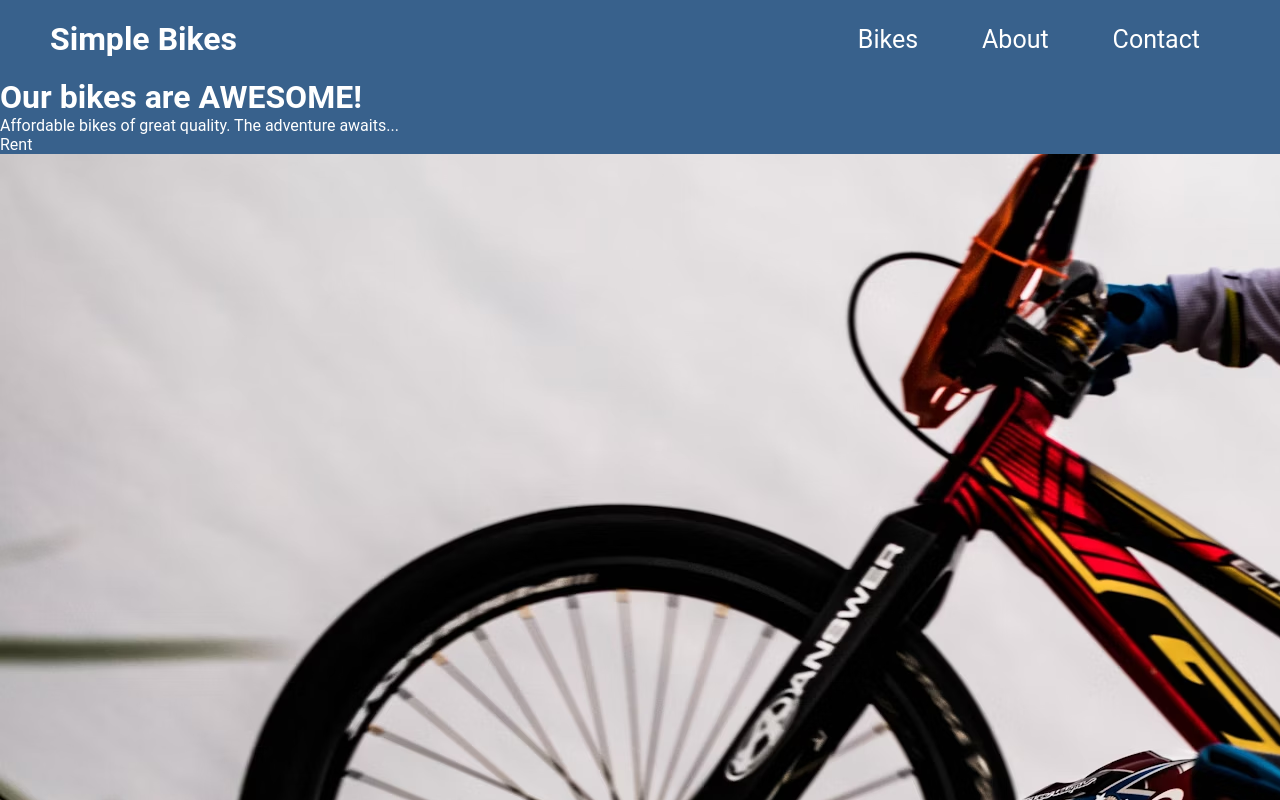
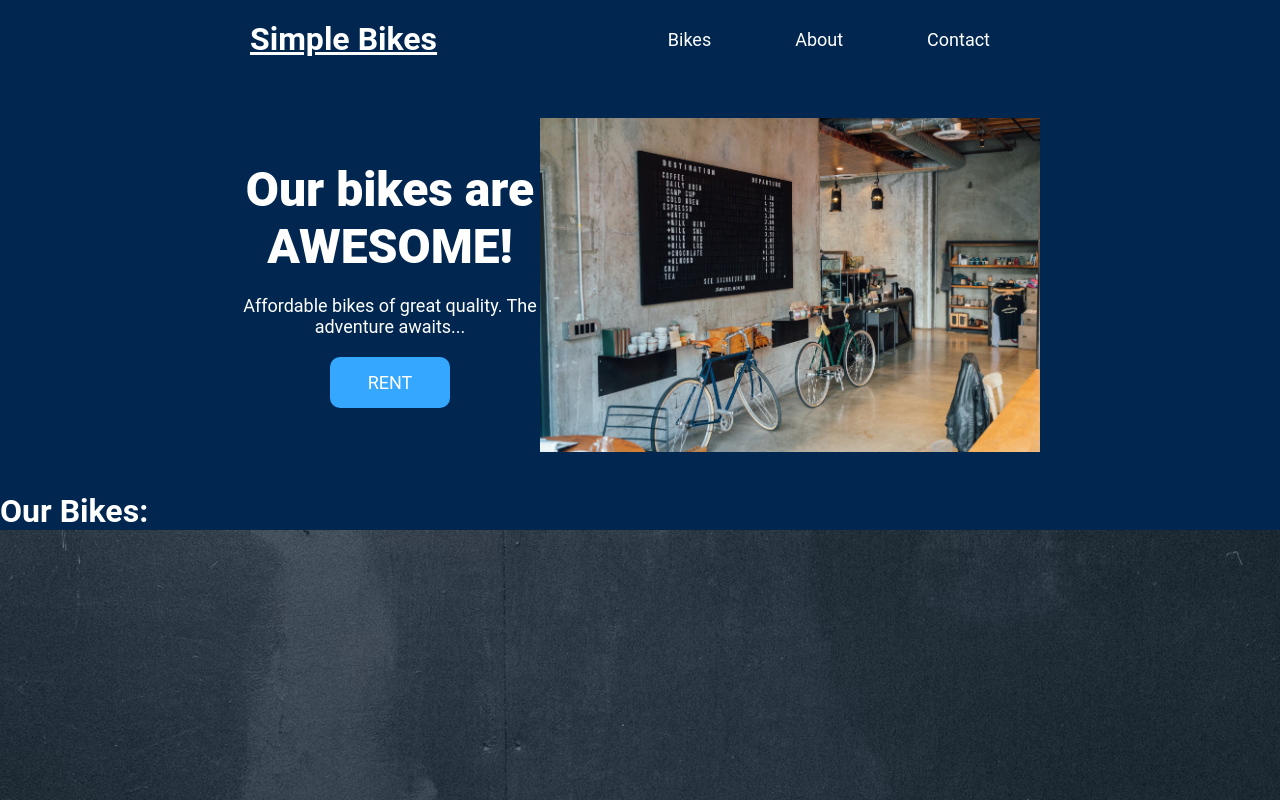
Before and after one commit to hillister/landing-page, a plain HTML site: page index.html in a window 1280 px wide. Shown: the top 800 px of the page. Drawn offline with Linux system fonts and the light colour scheme.

Commit message:
added css to hero text, mad image smaller, added rent button

```diff
--- a/index.html
+++ b/index.html
@@ -19,14 +19,13 @@
     </nav>
 </header>
 
-
-
-
     <div class="first-part">
-        <h1>Our bikes are AWESOME!</h1>
-        <p>Affordable bikes of great quality. The adventure awaits...</p>
-        <p>Rent</p>
-        <img src="images/bikes1.avif">
+        <ul class="awesome">
+            <li><p id="line1">Our bikes are AWESOME!</p></li>
+            <li><p id="line2">Affordable bikes of great quality. The adventure awaits...</p></li>
+            <li><button type="button">RENT</button></li>
+        </ul>
+        <img src="images/firstbike.avif">
     </div>
 
     <div class="second-part">
--- a/style.css
+++ b/style.css
@@ -1,16 +1,17 @@
 * {
     font-family: 'Roboto';
-    background-color: #38618C;
+    background-color: #012750;
     color: #ffff;
     padding: 0;
     margin: 0;
 }
 
+/*navbar*/
 header li {
     list-style: none;
     display: inline-block;
-    padding: 0 30px;
-    font-size: 25px;
+    padding: 0 40px;
+    font-size: 18px;
 
 }
 
@@ -18,11 +19,13 @@ header {
     display: flex;
     justify-content: flex-end;
     align-items: center;
-    padding: 20px 50px;
+    padding: 20px 250px;
+
 }
 
 .logo {
     margin-right: auto;
+    text-decoration: underline;
 }
 
 header a {
@@ -30,5 +33,58 @@ header a {
 }
 
 header a:hover {
-    color: #061a30;
+    color: #adcfe9;
 }
+
+/*first part*/
+
+.first-part {
+    display: flex;
+    justify-content: flex-end;
+    align-items: center;
+    padding: 40px 240px;
+}
+
+.first-part img {
+    width: 500px;
+    height: auto;
+}
+
+ul {
+    list-style-type: none;
+}
+
+li {
+    text-decoration: none;
+}
+
+.awesome {
+    margin-right: auto;
+    text-align: center;
+}
+
+#line1 {
+    font-size: 48px;
+    font-weight: 900;
+}
+
+#line2 {
+    font-size: 18px;
+    margin-top: 20px;
+}
+
+button {
+    background-color: #35A7ff;
+    font-size: 18px;
+    border:none;
+    border-radius:10px;
+    padding:15px;
+    min-height:30px;
+    min-width: 120px;
+    margin-top: 20px;
+}
+
+button:hover {
+    background-color: #adcfe9;
+    cursor: pointer;
+}
```
Also changed, not shown: images/firstbike.avif (added).
